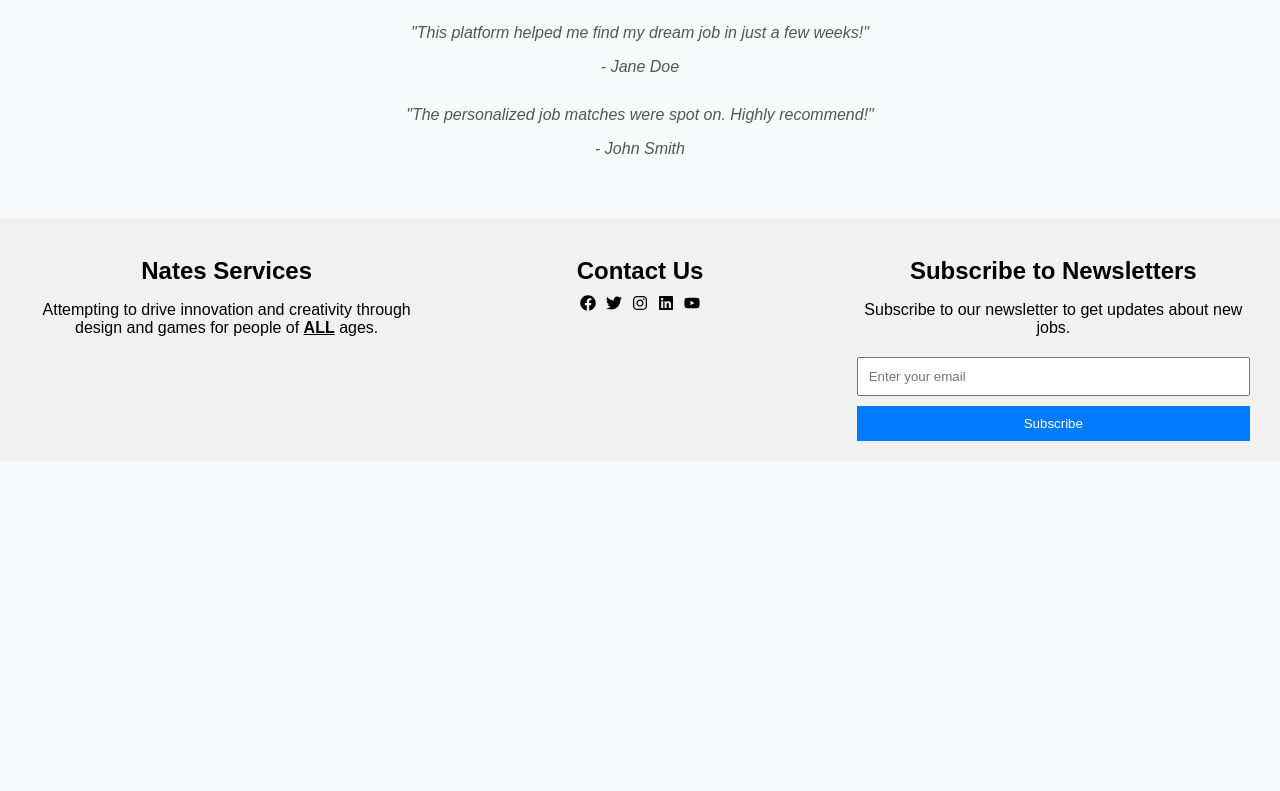
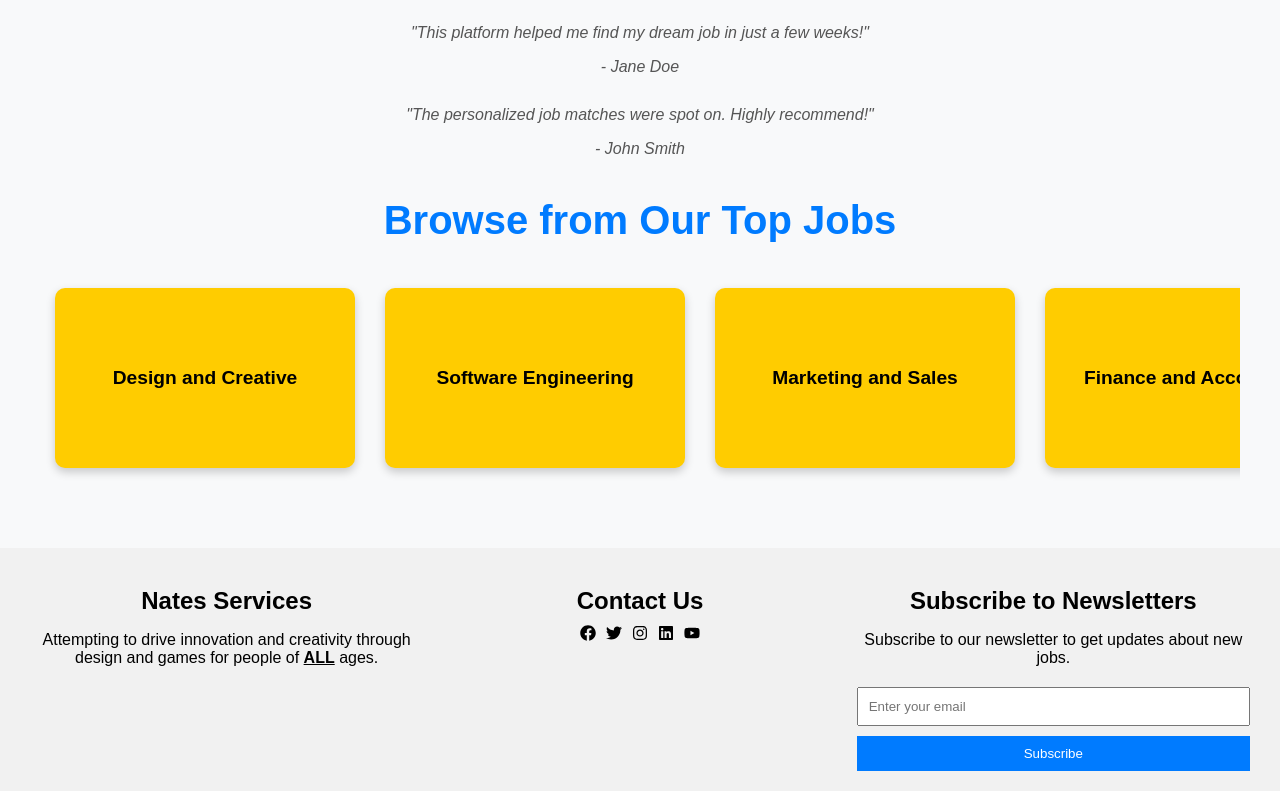
Before and after one commit to NatesHonor/careers.natemarcellus.com, a React (Create React App) app: page / in a window 1280 px wide. Shown: the part 845-1636 px from the top of the page. Before the commit the page ends 1306 px from the top, so only its background shows below. Built offline with nearby package versions, Linux system fonts and the light colour scheme.

Commit message:
Semi finished main page

```diff
--- a/src/pages/Main.js
+++ b/src/pages/Main.js
@@ -1,14 +1,50 @@
 import React from 'react';
+import { useNavigate } from 'react-router-dom';
 import './styles/Main.css';
 
+const categories = [
+  'Design and Creative',
+  'Software Engineering',
+  'Marketing and Sales',
+  'Finance and Accounting',
+  'Human Resources',
+  'Operations and Management',
+  'Customer Service',
+  'Product Management',
+  'Data Science and Analytics',
+  'Information Technology',
+  'Education and Training',
+  'Healthcare',
+  'Legal Services',
+  'Manufacturing and Production',
+  'Research and Development',
+  'Administration and Support',
+  'Project Management',
+  'Cybersecurity',
+  'UX/UI Design',
+  'Web Development',
+  'Mobile Development',
+  'Game Development',
+  'Social Media Management',
+  'Content Creation',
+  'E-commerce',
+  'Consulting',
+  'Supply Chain Management',
+  'Telecommunications',
+  'Real Estate',
+  'Nonprofit and Community Services'
+];
+
 function Main() {
+  const navigate = useNavigate();
+
   return (
     <div className="main-content">
       <section className="hero">
         <h1>Find Your Dream Job</h1>
         <p>The EASIEST way to find a job that fits YOU.</p>
-        <button className="primary-button">Looking for a job?</button>
-        <button className="secondary-button">View Testimonials</button>
+        <button className="primary-button" onClick={() => navigate('/listings')}>Looking for a job?</button>
+        <button className="secondary-button" onClick={() => navigate('/staff')}>View Testimonials</button>
       </section>
 
       <section className="features">
@@ -38,6 +74,17 @@ function Main() {
           <p>- John Smith</p>
         </div>
       </section>
+
+      <section className="browse-jobs">
+        <h2>Browse from Our Top Jobs</h2>
+        <div className="job-categories">
+          {categories.map((category, index) => (
+            <div className="category-box" key={index}>
+              {category}
+            </div>
+          ))}
+        </div>
+      </section>
     </div>
   );
 }
```
